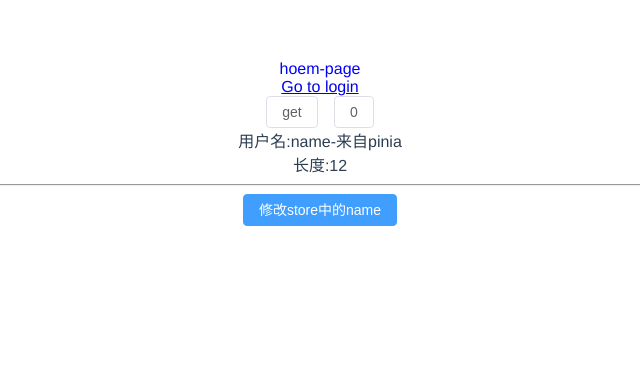
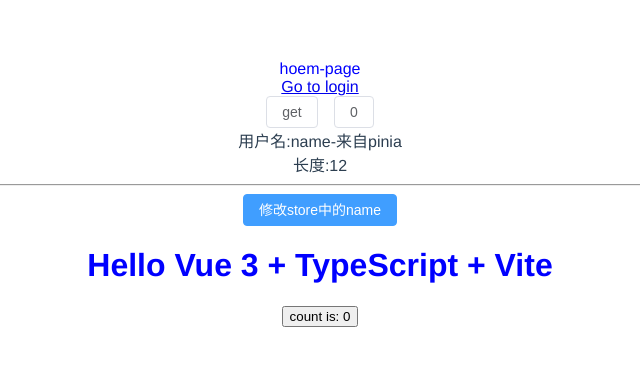
Before and after one commit to ewrfli/v3-test, a Vue app: page / in a window 1280 px wide. Shown: the top 366 px of the page, without its empty margins (320-960 px from the left). Built offline with nearby package versions, Linux system fonts and the light colour scheme.

Commit message:
add components

```diff
--- a/src/pages/home/Home.vue
+++ b/src/pages/home/Home.vue
@@ -1,6 +1,6 @@
 <script setup lang="ts">
 import { ref } from 'vue'
-import HelloWorld from '../home/Home.vue'
+import HelloWorld from '@/components/HelloWorld.vue'
 import { useMainStore } from "@/store/mian"
 import { ElButton } from 'element-plus'
 const count = ref(0)
@@ -23,7 +23,7 @@ console.log(import.meta.env.VITE_APP_WEB_URL)
     <div>用户名:{{ mainStore.name }}<br />长度:{{ mainStore.nameLength }}</div>
   <hr/>
   <el-button type="primary" @click="updateName">修改store中的name</el-button>
-    <!-- <HelloWorld msg="Hello Vue 3 + TypeScript + Vite" /> -->
+    <HelloWorld msg="Hello Vue 3 + TypeScript + Vite" />
 </template>
 
 <style lang="scss">
```
Also changed, not shown: 1 other file (tests, documents, lock files or other folders).
